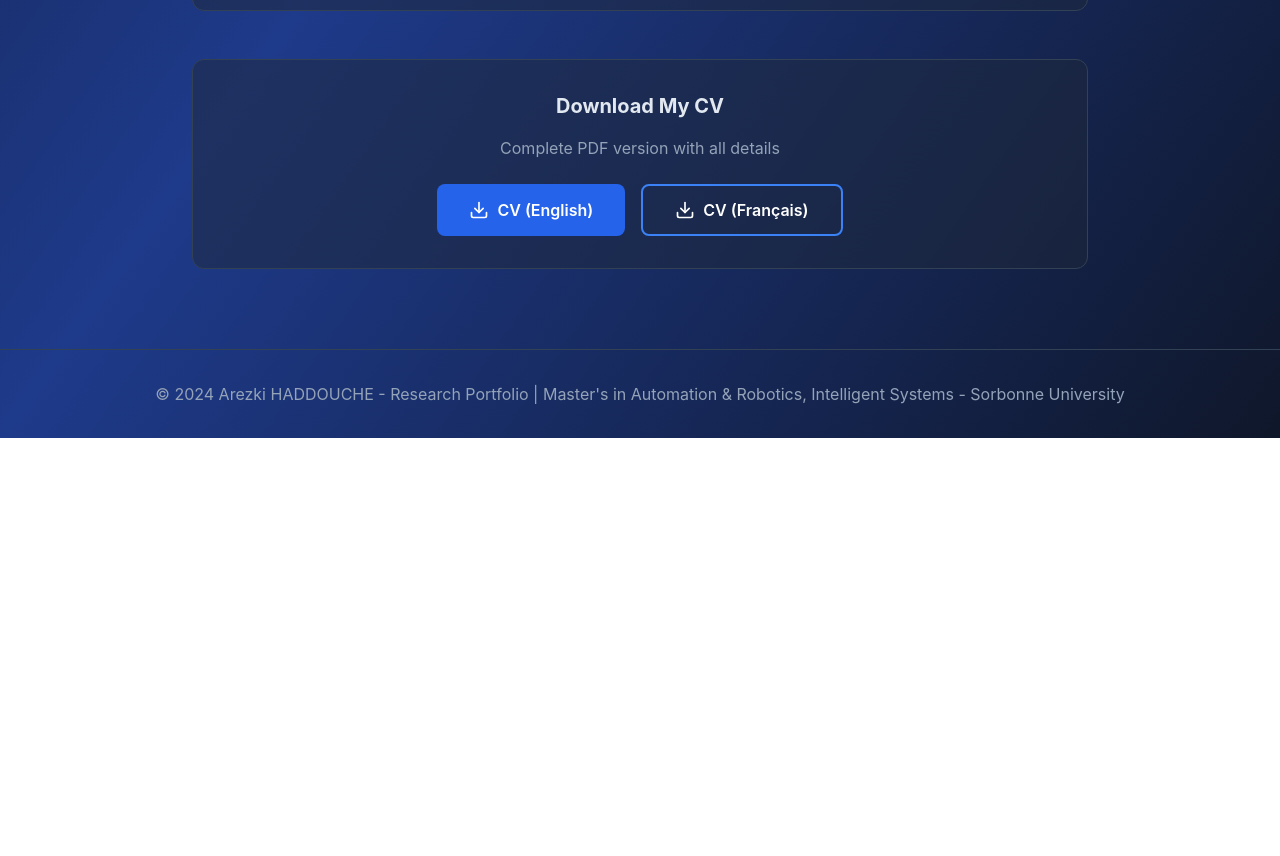
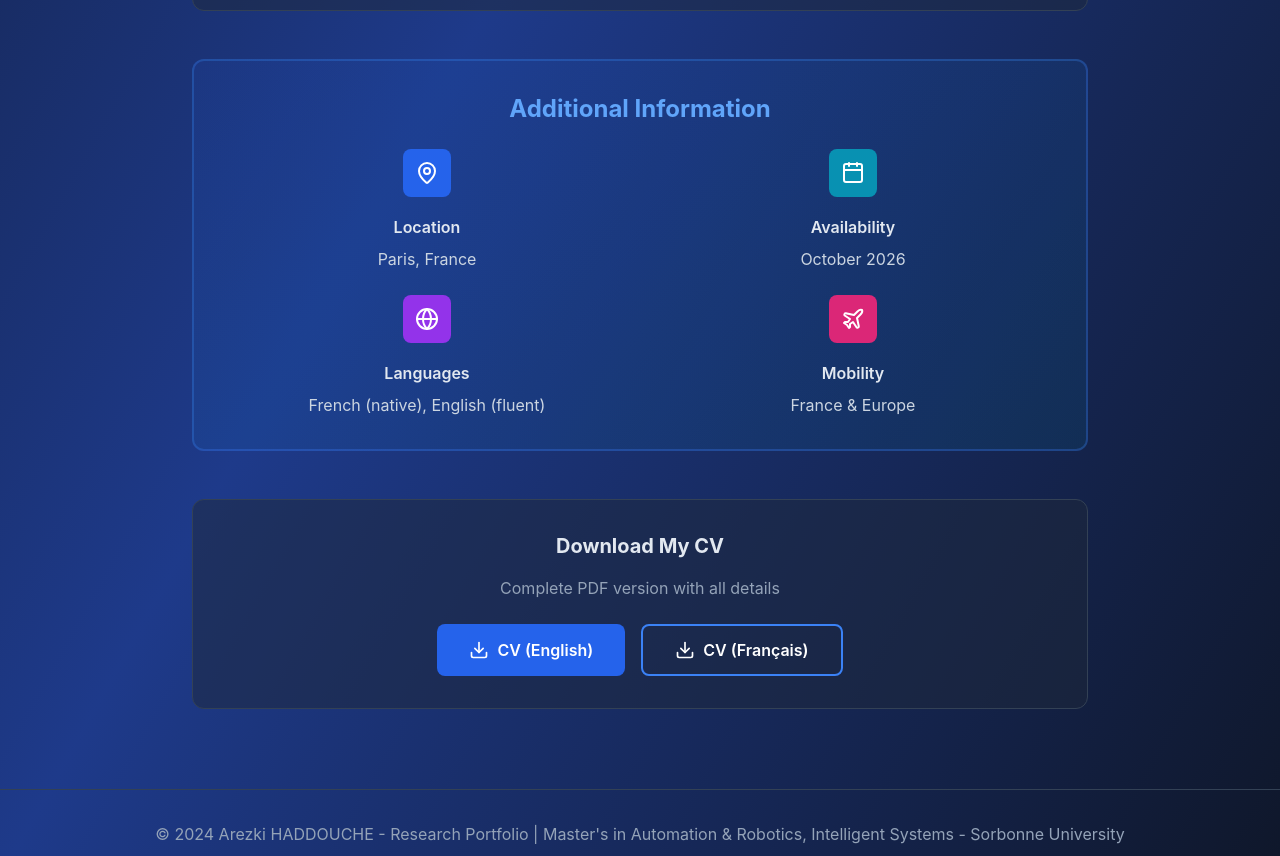
Before and after one commit to Are-had/portfolio, a plain HTML site: page pages/contact.html in a window 1280 px wide. Shown: the part 1405-2261 px from the top of the page. Before the commit the page ends 1843 px from the top, so only its background shows below. Drawn offline with nearby package versions, Linux system fonts and the light colour scheme.

Commit message:
update contact

```diff
--- a/pages/contact.html
+++ b/pages/contact.html
@@ -181,9 +181,51 @@
                     </button>
 
                     <!-- Form Message -->
-				<div id="form-message" class="hidden p-4 rounded-lg text-center"></div>
-			</form>
-		</div>
+                    <div id="form-message" class="hidden p-4 rounded-lg text-center"></div>
+                </form>
+            </div>
+
+            <!-- Additional Information -->
+            <div class="bg-gradient-to-br from-blue-600/10 to-cyan-600/10 p-8 rounded-xl border-2 border-blue-500/30 mb-12 animate-on-scroll">
+                <h2 class="text-2xl font-bold text-blue-400 mb-6 text-center">Additional Information</h2>
+                <div class="grid md:grid-cols-2 gap-6">
+                    <!-- Location -->
+                    <div class="text-center">
+                        <div class="inline-block bg-blue-600 p-3 rounded-lg mb-3">
+                            <i data-lucide="map-pin" class="w-6 h-6"></i>
+                        </div>
+                        <h3 class="font-semibold text-slate-200 mb-2">Location</h3>
+                        <p class="text-slate-300">Paris, France</p>
+                    </div>
+
+                    <!-- Availability -->
+                    <div class="text-center">
+                        <div class="inline-block bg-cyan-600 p-3 rounded-lg mb-3">
+                            <i data-lucide="calendar" class="w-6 h-6"></i>
+                        </div>
+                        <h3 class="font-semibold text-slate-200 mb-2">Availability</h3>
+                        <p class="text-slate-300">October 2026</p>
+                    </div>
+
+                    <!-- Languages -->
+                    <div class="text-center">
+                        <div class="inline-block bg-purple-600 p-3 rounded-lg mb-3">
+                            <i data-lucide="globe" class="w-6 h-6"></i>
+                        </div>
+                        <h3 class="font-semibold text-slate-200 mb-2">Languages</h3>
+                        <p class="text-slate-300">French (native), English (fluent)</p>
+                    </div>
+
+                    <!-- Mobility -->
+                    <div class="text-center">
+                        <div class="inline-block bg-pink-600 p-3 rounded-lg mb-3">
+                            <i data-lucide="plane" class="w-6 h-6"></i>
+                        </div>
+                        <h3 class="font-semibold text-slate-200 mb-2">Mobility</h3>
+                        <p class="text-slate-300">France & Europe</p>
+                    </div>
+                </div>
+            </div>
 
             <!-- CV Download -->
             <div class="bg-slate-800/50 p-8 rounded-xl border border-slate-700 text-center animate-on-scroll">
```
Also changed, not shown: index.html (+1 -0 lines).
